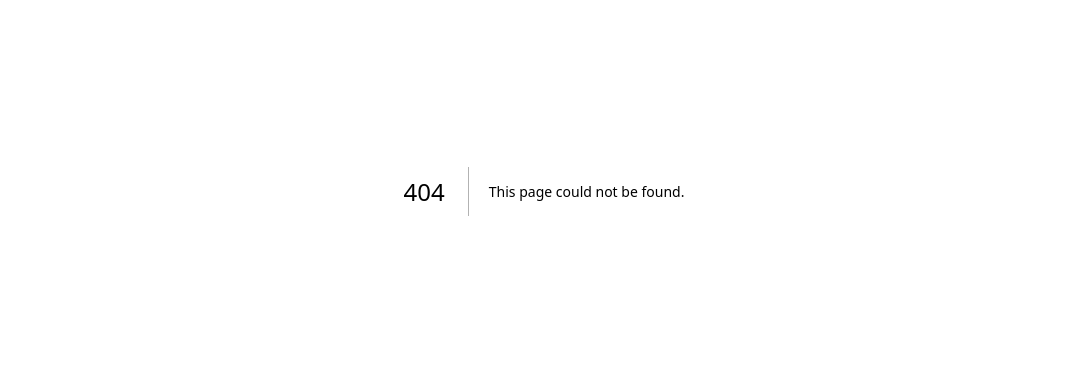
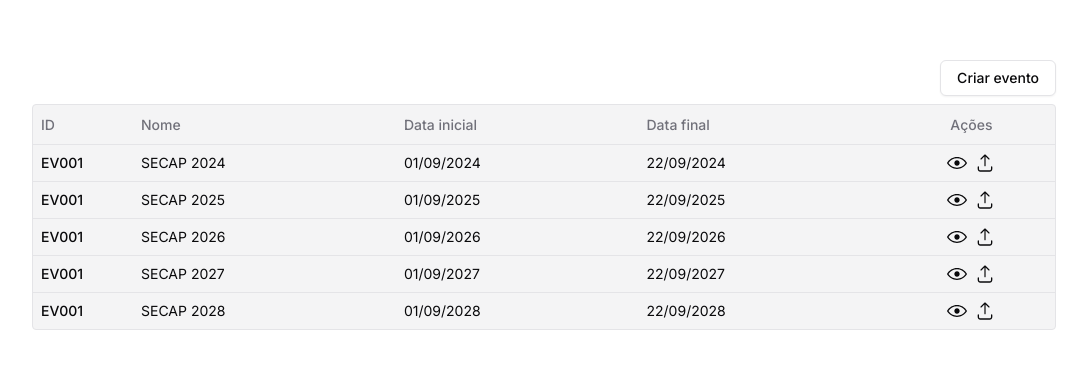
Before and after one commit to gabrielrtlima/upe-events-manager-front, a Next.js app: page /admin in a window 1280 px wide. Before the commit this address had no page. Shown: the part 209-578 px from the top of the page, without its empty margins (96-1183 px from the left). Built offline with nearby package versions, Linux system fonts and the light colour scheme.

Commit message:
feat: add admin page

```diff
--- /dev/null
+++ b/src/app/admin/page.tsx
@@ -0,0 +1,16 @@
+import { CreateEventDialog } from "@/components/CreateEventDialog";
+import { ListEvents } from "@/components/ListEvents";
+
+export default function DashboardAdmin() {
+  return (
+    <div className="flex flex-col justify-center items-center h-screen">
+      <div className="flex w-4/5 justify-end py-2">
+        <CreateEventDialog />
+      </div>
+      <div className="w-4/5 bg-zinc-100 rounded border ">
+        <ListEvents />
+      </div>
+
+    </div>
+  )
+}
```
